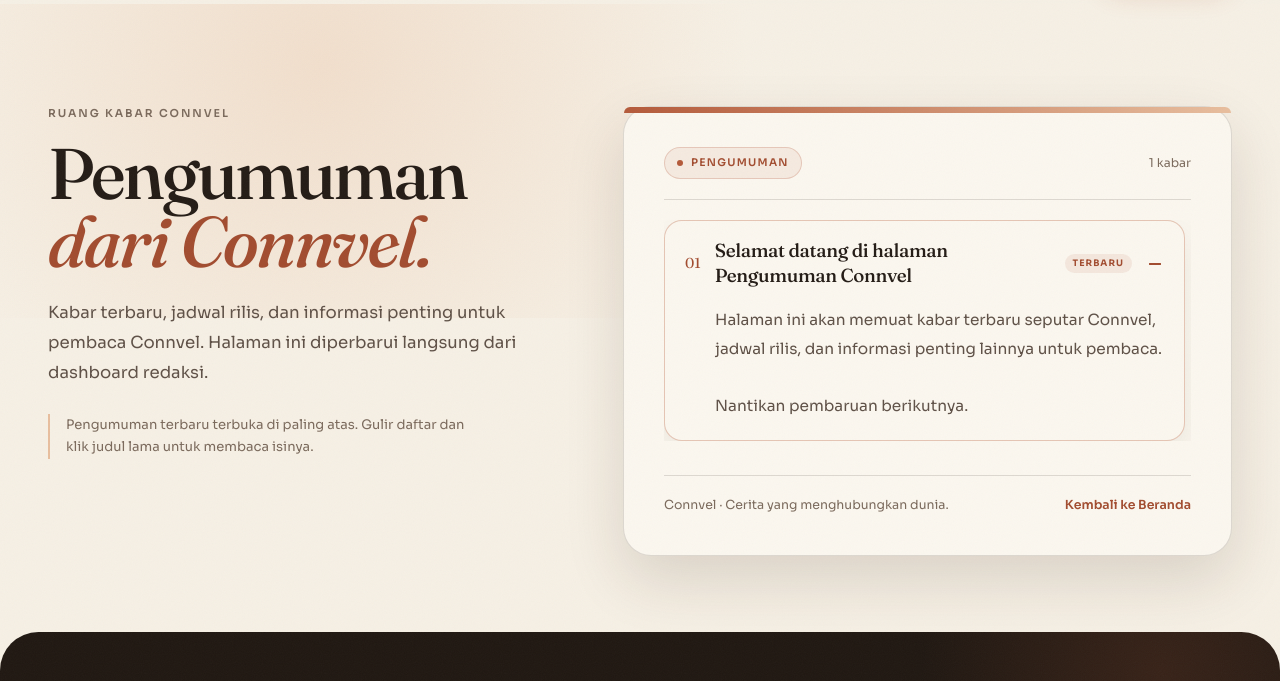
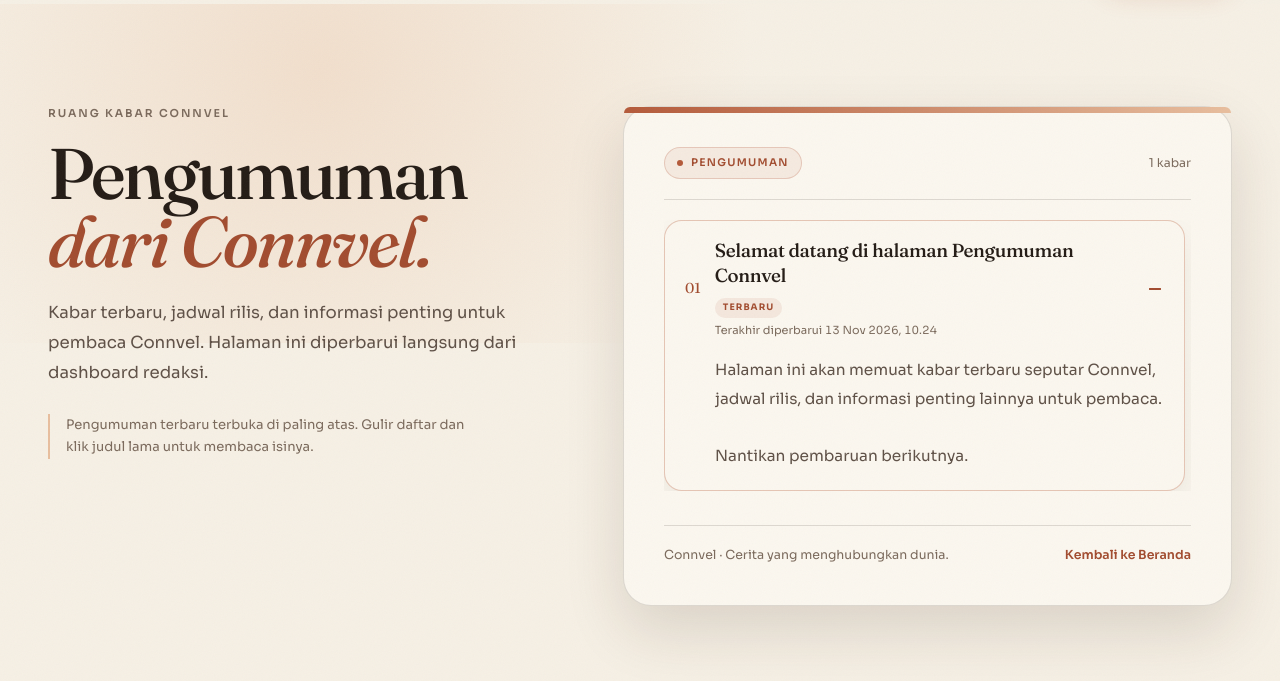
Before and after one commit to galogose0-hash/connvel, a website: page info/index.html in a window 1280 px wide. Shown: the part 81-762 px from the top of the page. Drawn offline with Linux system fonts and the light colour scheme; no server answers.

Commit message:
Tampilkan tanggal dan waktu pembaruan pengumuman

```diff
--- a/assets/css/info.css
+++ b/assets/css/info.css
@@ -193,9 +193,25 @@
 
 .info-entry-main {
   display: flex;
+  flex-direction: column;
+  align-items: flex-start;
+  gap: 5px;
+  min-width: 0;
+}
+
+.info-entry-heading {
+  display: flex;
   align-items: center;
+  flex-wrap: wrap;
   gap: 10px;
   min-width: 0;
+}
+
+.info-entry-time {
+  color: var(--muted);
+  font-size: 0.7rem;
+  font-variant-numeric: tabular-nums;
+  line-height: 1.4;
 }
 
 .info-entry-title {
--- a/assets/js/connvel-store.js
+++ b/assets/js/connvel-store.js
@@ -143,6 +143,7 @@
         title: "Selamat datang di halaman Pengumuman Connvel",
         body: "Halaman ini akan memuat kabar terbaru seputar Connvel, jadwal rilis, dan informasi penting lainnya untuk pembaca.\n\nNantikan pembaruan berikutnya.",
         date: "2026-11-13",
+        updatedAt: "2026-11-13T10:24:00",
         visible: true
       }
     ],
--- a/assets/js/info.js
+++ b/assets/js/info.js
@@ -24,6 +24,29 @@
     });
   }
 
+  function formatDateTime(value) {
+    var date = new Date(value);
+    if (isNaN(date.getTime())) {
+      return "";
+    }
+    return new Intl.DateTimeFormat("id-ID", {
+      day: "numeric",
+      month: "short",
+      year: "numeric",
+      hour: "2-digit",
+      minute: "2-digit"
+    }).format(date);
+  }
+
+  function updatedAtOf(item) {
+    var updatedAt = String(item.updatedAt || "").trim();
+    if (updatedAt) {
+      return updatedAt;
+    }
+    var date = String(item.date || "").slice(0, 10);
+    return date ? date + "T00:00:00" : "";
+  }
+
   function announcementsFrom(data) {
     var source = data && typeof data === "object" ? data : {};
     var list = Array.isArray(source.announcements) ? source.announcements : [];
@@ -39,7 +62,8 @@
         id: String(item.id || "").trim() || "ann-" + (index + 1),
         title: String(item.title || "").trim(),
         body: String(item.body || "").trim(),
-        date: String(item.date || "").slice(0, 10)
+        date: String(item.date || "").slice(0, 10),
+        updatedAt: updatedAtOf(item)
       };
     }));
   }
@@ -62,16 +86,29 @@
     var main = document.createElement("span");
     main.className = "info-entry-main";
 
+    var heading = document.createElement("span");
+    heading.className = "info-entry-heading";
+
     var title = document.createElement("span");
     title.className = "info-entry-title";
     title.textContent = item.title;
-    main.appendChild(title);
+    heading.appendChild(title);
 
     if (index === 0) {
       var tag = document.createElement("span");
       tag.className = "info-entry-tag";
       tag.textContent = "Terbaru";
-      main.appendChild(tag);
+      heading.appendChild(tag);
+    }
+    main.appendChild(heading);
+
+    var formattedUpdate = formatDateTime(item.updatedAt);
+    if (formattedUpdate) {
+      var time = document.createElement("time");
+      time.className = "info-entry-time";
+      time.setAttribute("datetime", item.updatedAt);
+      time.textContent = "Terakhir diperbarui " + formattedUpdate;
+      main.appendChild(time);
     }
 
     var icon = document.createElement("span");
--- a/data/connvel.json
+++ b/data/connvel.json
@@ -138,6 +138,7 @@
       "title": "Selamat datang di halaman Pengumuman Connvel",
       "body": "Halaman ini akan memuat kabar terbaru seputar Connvel, jadwal rilis, dan informasi penting lainnya untuk pembaca.\n\nNantikan pembaruan berikutnya.",
       "date": "2026-11-13",
+      "updatedAt": "2026-11-13T10:24:00",
       "visible": true
     }
   ],
--- a/server/vercel-state.mjs
+++ b/server/vercel-state.mjs
@@ -109,7 +109,8 @@ export function sanitizeState(state) {
         id: String(announcement.id || ""),
         title: String(announcement.title || "").trim(),
         body: String(announcement.body || "").trim(),
-        date: String(announcement.date || "").slice(0, 10)
+        date: String(announcement.date || "").slice(0, 10),
+        updatedAt: String(announcement.updatedAt || "").trim()
       };
     });
 
```
Also changed, not shown: assets/js/dashboard.js (+9 -1 lines), server/normalize.js.
